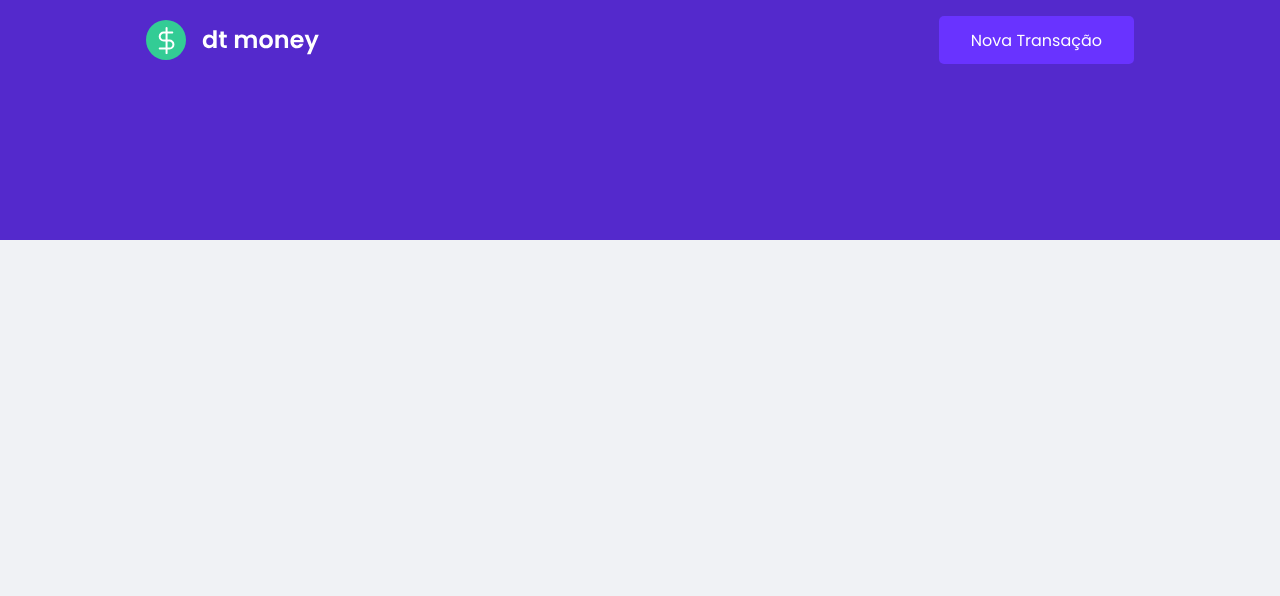
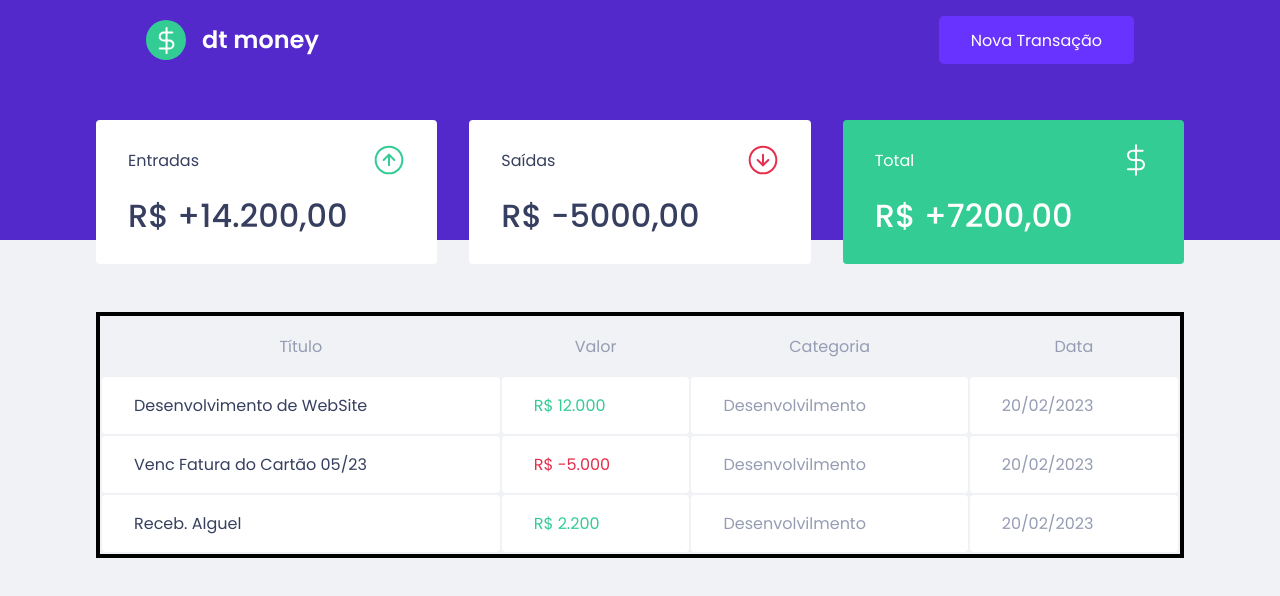
Before and after one commit to WernerHolanda/dw.money, a React (Create React App) app: page / in a window 1280 px wide. Shown: the top 596 px of the page. Built offline with nearby package versions, Linux system fonts and the light colour scheme.

Commit message:
update chapt II,01,03

```diff
--- a/public/index.html
+++ b/public/index.html
@@ -11,7 +11,7 @@
     <link rel="shortcut icon" href="Favicon.png" type="image/png">
 
 
-    <link href="https://fonts.googleapis.com/css2?family=Poppins:wght@400;600&display=swap" rel="stylesheet">
+    <link href="https://fonts.googleapis.com/css2?family=Poppins:wght@400;500;600&display=swap" rel="stylesheet">
 
     <title>DW MONEY</title>
   </head>
--- a/src/App.tsx
+++ b/src/App.tsx
@@ -2,6 +2,7 @@
 import { GlobalStyle } from './styles/global';
 import { Header } from './components/Header';
 
+import { Dashboard } from './components/Dashboard';
 const Title = styled.h1`
   font-size: 64px;
   color: #8257e6;
@@ -11,6 +12,7 @@
   return (
     <>
       <Header />
+        <Dashboard />
       <GlobalStyle />
     </>
     //<br></br>
--- a/src/components/Dashboard/index.tsx
+++ b/src/components/Dashboard/index.tsx
@@ -1,12 +1,12 @@
-import { Container } from "./styles";
-import { Summary } from '../Summary'
+import { Container } from '../Dashboard/styles';
+import { Summary } from '../Summary';
+import { TransactionsTable } from '../TransactonsTable';
 
 export function Dashboard (){
     return(
        <Container>
             <Summary />
+            <TransactionsTable />
        </Container>
-
-
     );
 }
--- a/src/components/Dashboard/styles.ts
+++ b/src/components/Dashboard/styles.ts
@@ -1,8 +1,10 @@
 import styled from "styled-components";
 
 
-export const Container = styled.main`
+export const Container = styled.div`
     max-width: 1120px;
     margin: 0 auto;
     padding: 2.5rem 1rem;
+    //background-color: gray;
+
 `;
--- a/src/components/Summary/index.tsx
+++ b/src/components/Summary/index.tsx
@@ -1,8 +1,34 @@
+import incomeImg from '../../assets/Entradas.svg'
+import outcomeImg from '../../assets/Saídas.svg'
+import totalImg from '../../assets/Total.svg'
+import { Container } from './styles'
+
 export function Summary (){
     return(
-        <h1>
-            Summary
-        </h1>
+        <Container>
+            <div>
+                <header>
+                    <p>Entradas</p>
+                    <img src={incomeImg} alt='Entradas'></img>
+                </header>
+                <strong> R$ +14.200,00</strong>
+            </div>
 
-    )
-}
+            <div>
+                <header>
+                    <p>Saídas</p>
+                    <img src={outcomeImg} alt='Saídas'></img>
+                </header>
+                <strong> R$ -5000,00</strong>
+            </div>
+
+            <div className="highlight-background">
+                <header>
+                    <p>Total</p>
+                    <img src={totalImg} alt='Total'></img>
+                </header>
+                <strong> R$ +7200,00</strong>
+            </div>
+        </Container>
+        )
+};
--- a/src/components/Summary/styles.ts
+++ b/src/components/Summary/styles.ts
@@ -0,0 +1,44 @@
+import styled from 'styled-components';
+
+
+export const Container = styled.div`
+        //border: 4px black solid;
+        display: grid;
+        grid-template-columns: repeat(3, 1fr);
+        gap: 2rem;
+        margin-top: -10rem;
+
+    div{
+       // border: 4px black solid;
+        background: var(--shape);
+        padding: 1.5rem 2rem;
+        border-radius: 0.25rem;
+        color: var(--text-title);
+
+
+    header{
+        //border: 4px black solid;
+            display: flex;
+            align-items: center;
+            justify-content: space-between;
+        }
+
+    strong{
+        //border: 4px black solid;
+            display: block;
+
+            margin-top: 1rem;
+
+            font-size: 2rem;
+            font-weight: 500;
+            line-height: 3rem;
+        }
+
+        &.highlight-background {
+            //border: 4px black solid;
+            background: var(--green);
+            color: white;
+
+        }
+    }
+`;
--- /dev/null
+++ b/src/components/TransactonsTable/index.tsx
@@ -0,0 +1,43 @@
+import { Container } from "./styles";
+
+
+export function TransactionsTable (){
+    return(
+        <Container>
+            <table>
+                <thead>
+                    <tr>
+                        <th>Título</th>
+                        <th>Valor</th>
+                        <th>Categoria</th>
+                        <th>Data</th>
+                    </tr>
+                </thead>
+
+                <tbody>
+                    <tr>
+                        <td>Desenvolvimento de WebSite</td>
+                        <td className="deposit">R$ 12.000</td>
+                        <td>Desenvolvilmento</td>
+                        <td>20/02/2023</td>
+                    </tr>
+
+                    <tr>
+                        <td>Venc Fatura do Cartão 05/23</td>
+                        <td className="withdraw">R$ -5.000</td>
+                        <td>Desenvolvilmento</td>
+                        <td>20/02/2023</td>
+                    </tr>
+
+                    <tr>
+                        <td>Receb. Alguel </td>
+                        <td className="deposit">R$ 2.200</td>
+                        <td>Desenvolvilmento</td>
+                        <td>20/02/2023</td>
+                    </tr>
+
+                </tbody>
+            </table>
+        </Container>
+    );
+}
--- /dev/null
+++ b/src/components/TransactonsTable/styles.ts
@@ -0,0 +1,47 @@
+import styled from "styled-components";
+
+export const Container = styled.div`
+    border: 4px black solid;
+    margin-top: 3rem;
+
+    table {
+        width: 100%; //estica para as bordas
+    }
+
+    th {
+        color: var(--text-body);
+        font-weight: 400;
+        padding: 1rem 2rem;
+        text-align: 1.5rem;
+    }
+
+    td {
+        padding: 1rem 2rem;
+        border: 0;
+        background: var(--shape);
+        color: var(--text-body);
+        border-radius: 0.25rem;
+
+        &:first-child {
+            color: var(--text-title);
+        }
+
+        &.deposit {
+            color: var(--green);
+        }
+
+        &.withdraw {
+            color: var(--red);
+        }
+
+    }
+    //thead {
+
+      //  border: 4px black solid;
+    //};
+
+
+    //tbody {
+      //  border: 4px black solid;
+    //};
+`;
--- a/src/styles/global.ts
+++ b/src/styles/global.ts
@@ -4,6 +4,7 @@
     :root{
         --background: #f0f2f5;
         --red: #E52E4D;
+        --green: #33CC95;
         --blue: #5429CC;
 
         --blue-light: #6933FF;
```
